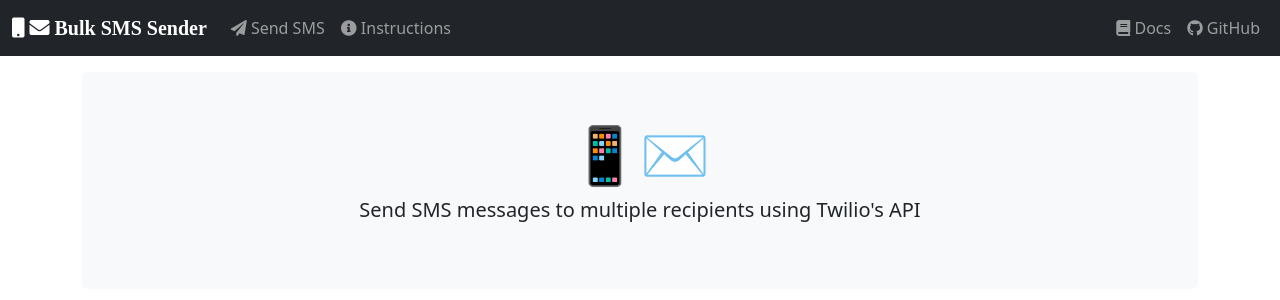
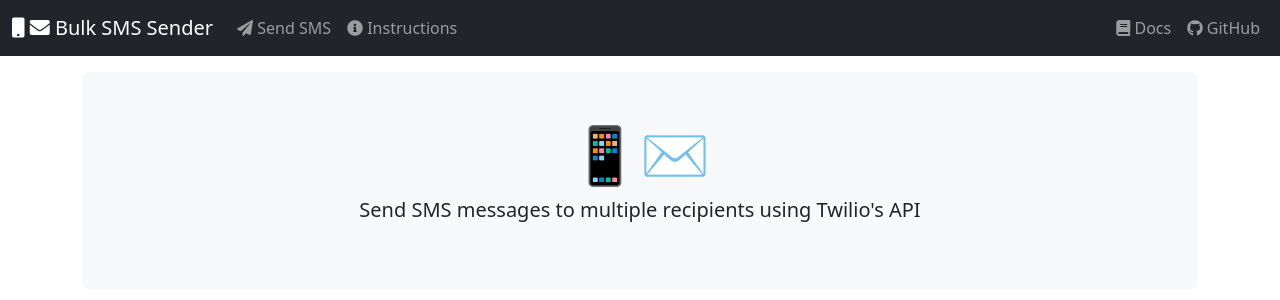
Before and after one commit to RAHB-REALTORS-Association/sms-sender, a Flask app: page / in a window 1280 px wide. Shown: the top 300 px of the page. Run offline with Flask 3, Linux system fonts and the light colour scheme.

Commit message:
missing /

```diff
--- a/templates/base.html
+++ b/templates/base.html
@@ -20,7 +20,7 @@
 <body>
     <nav class="navbar navbar-expand-lg navbar-dark bg-dark">
         <div class="container-fluid">
-            <a class="navbar-brand" href="{{ url_for('index') }}"><span aria-hidden="true" class="fas fa-mobile">&nbsp;<span aria-hidden="true" class="fas fa-envelope"></span> Bulk SMS Sender</a>
+            <a class="navbar-brand" href="{{ url_for('index') }}"><span aria-hidden="true" class="fas fa-mobile"></span>&nbsp;<span aria-hidden="true" class="fas fa-envelope"></span> Bulk SMS Sender</a>
             <button class="navbar-toggler" type="button" data-bs-toggle="collapse" data-bs-target="#navbarNav" aria-controls="navbarNav" aria-expanded="false" aria-label="Toggle navigation">
                 <span class="navbar-toggler-icon"></span>
             </button>
```
